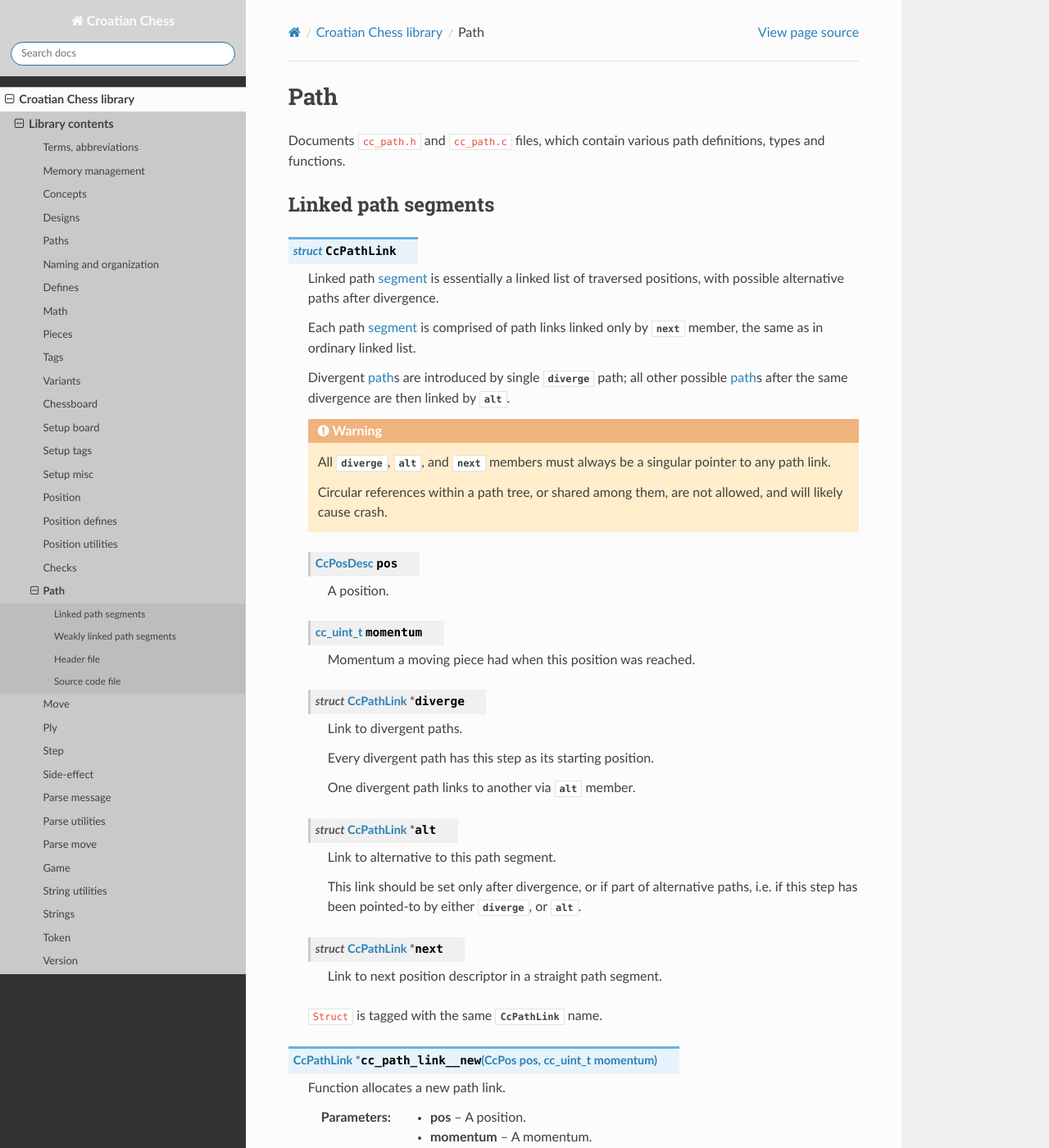
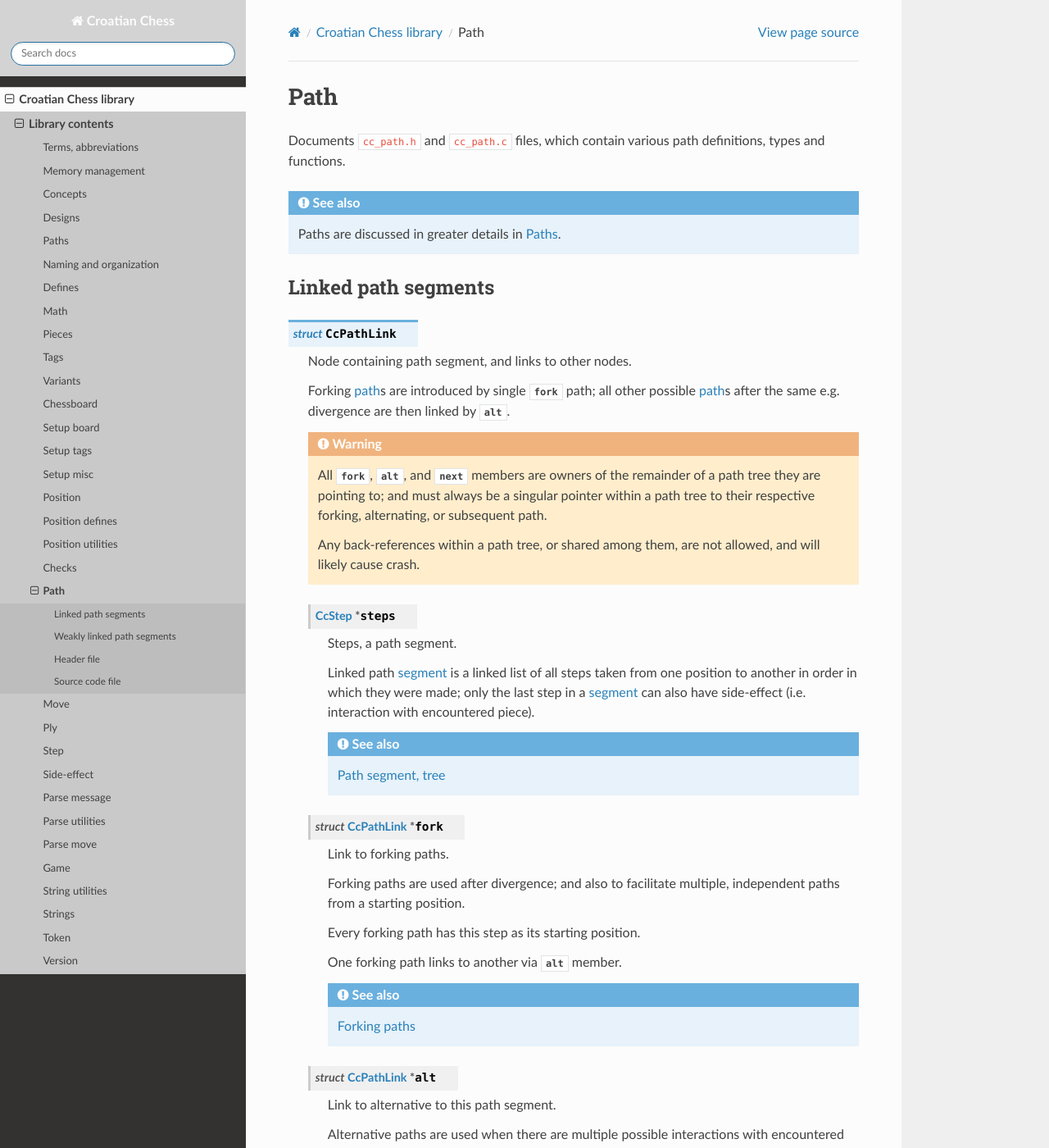
Before and after one commit to mmlacak/crochess, a Sphinx documentation site: the page built from docs/source/libcc/ccpath.rst, in a window 1280 px wide and 1400 px high. Shown: the whole window at 82% size. Built offline with Sphinx 7.4.7 and the Read the Docs theme 3.1.0, drawn with Linux system fonts in a browser that asks for light colours; some of the changed text lies outside the part shown.

Commit message:
Fixed path link docs.

```diff
--- a/docs/source/libcc/ccpath.rst
+++ b/docs/source/libcc/ccpath.rst
@@ -12,6 +12,10 @@ Path
 Documents ``cc_path.h`` and ``cc_path.c`` files, which contain various
 path definitions, types and functions.
 
+.. seealso::
+
+    Paths are discussed in greater details in :doc:`paths`.
+
 .. _lbl-libcc-ccpath-linkedpathsegments:
 
 Linked path segments
@@ -19,64 +23,88 @@ Linked path segments
 
 .. c:struct:: CcPathLink
 
-    Linked path :term:`segment` is essentially a linked list of traversed positions,
-    with possible alternative paths after divergence.
+    Node containing path segment, and links to other nodes.
 
-    Each path :term:`segment` is comprised of path links linked only by
-    :c:member:`next` member, the same as in ordinary linked list.
-
-    Divergent :term:`path`\s are introduced by single :c:member:`diverge` path;
-    all other possible :term:`path`\s after the same divergence are then linked
+    Forking :term:`path`\s are introduced by single :c:member:`fork` path; all
+    other possible :term:`path`\s after the same e.g. divergence are then linked
     by :c:member:`alt`.
 
     .. warning::
 
-        All :c:member:`diverge`, :c:member:`alt`, and :c:member:`next` members
-        must always be a singular pointer to any path link.
+        All :c:member:`fork`, :c:member:`alt`, and :c:member:`next` members are
+        owners of the remainder of a path tree they are pointing to; and must
+        always be a singular pointer within a path tree to their respective
+        forking, alternating, or subsequent path.
 
-        Circular references within a path tree, or shared among them, are not
+        Any back-references within a path tree, or shared among them, are not
         allowed, and will likely cause crash.
 
-    .. c:member:: CcPosDesc pos
+    .. c:member:: CcStep * steps
 
-        A position.
+        Steps, a path segment.
 
-    .. c:member:: cc_uint_t momentum
+        Linked path :term:`segment` is a linked list of all steps taken from one
+        position to another in order in which they were made; only the last step
+        in a :term:`segment` can also have side-effect (i.e. interaction with
+        encountered piece).
 
-        Momentum a moving piece had when this position was reached.
+        .. seealso::
 
-    .. c:member:: struct CcPathLink * diverge
+            :ref:`lbl-libcc-paths-segmenttree`
 
-        Link to divergent paths.
+    .. c:member:: struct CcPathLink * fork
 
-        Every divergent path has this step as its starting position.
+        Link to forking paths.
 
-        One divergent path links to another via :c:member:`alt` member.
+        Forking paths are used after divergence; and also to facilitate multiple,
+        independent paths from a starting position.
+
+        Every forking path has this step as its starting position.
+
+        One forking path links to another via :c:member:`alt` member.
+
+        .. seealso::
+
+            :ref:`lbl-libcc-paths-segmenttree-forking`
 
     .. c:member:: struct CcPathLink * alt
 
         Link to alternative to this path segment.
 
+        Alternative paths are used when there are multiple possible interactions with
+        encountered piece.
+
         This link should be set only after divergence, or if part of alternative
-        paths, i.e. if this step has been pointed-to by either :c:member:`diverge`,
+        paths, i.e. if this step has been pointed-to by either :c:member:`fork`,
         or :c:member:`alt`.
+
+        .. seealso::
+
+            :ref:`lbl-libcc-paths-segmenttree-alternative`
 
     .. c:member:: struct CcPathLink * next
 
-        Link to next position descriptor in a straight path segment.
+        Link to subsequent path.
+
+        Subsequent paths are used when interaction does not produce multiple alternative
+        paths (e.g. when Serpent displaces Pawns), or when path segment is continuation of
+        movement in previous segment (e.g. a piece encounters transparent piece).
+
+        .. seealso::
+
+            :ref:`lbl-libcc-paths-segmenttree-subsequent`
 
     :c:`Struct` is tagged with the same :c:struct:`CcPathLink` name.
 
-.. c:function:: CcPathLink * cc_path_link__new( CcPos pos, cc_uint_t momentum )
+.. c:function:: CcPathLink * cc_path_link__new( CcStep * steps )
 
     Function allocates a new path link.
 
-    :param pos: A position.
-    :param momentum: A momentum.
+    :param steps: Steps, a path segment.
     :returns: Pointer to a newly allocated path link if successful,
         :c:data:`NULL` otherwise.
 
-.. c:function:: CcPathLink * cc_path_link_append( CcPathLink ** pl__iod_a, CcPos pos, cc_uint_t momentum )
+.. c:function:: CcPathLink * cc_path_link_append( CcPathLink ** pl__iod_a, CcStep * steps )
 
     Function appends a newly allocated path link to a given path segment,
     as its :c:member:`next` member.
@@ -85,8 +113,7 @@ Linked path segments
     with a newly allocated path link as its only element.
 
     :param pl__iod_a: **Ownership**, *optional* *input/output*; path segment.
-    :param pos: A position.
-    :param momentum: A momentum.
+    :param steps: Steps, a path segment.
     :returns: A weak pointer to a newly allocated linked position
               if successful, :c:data:`NULL` otherwise.
 
@@ -114,10 +141,10 @@ Linked path segments
 
 .. c:function:: CcPathLink * cc_path_link_fork( CcPathLink ** pl_step__a, CcPathLink ** pl_alt__n )
 
-    Function extends divergent paths of a given path step (:c:`pl_step__a`) with
+    Function extends forking paths of a given path step (:c:`pl_step__a`) with
     path segment (:c:`pl_alt__n`) as an additional alternative path.
 
-    If a given path step doesn't have divergent path yet, function initializes it
+    If a given path step doesn't have forking path yet, function initializes it
     with a given alternative path.
 
     .. note::
@@ -126,7 +153,7 @@ Linked path segments
         diverging path segment :c:`pl_step__a`; as a result, inner pointer
         :c:`*pl_alt__n` is :c:data:`NULL`\ed.
 
-    :param pl_step__a: **Ownership**; a path step from which to diverge.
+    :param pl_step__a: **Ownership**; a path step from which to fork.
     :param pl_alt__n: **Ownership transfer**; diverging path.
     :returns: Weak pointer to alternative path if successful,
         :c:data:`NULL` otherwise.
@@ -150,17 +177,17 @@ Linked path segments
 .. c:function:: size_t cc_path_link_len( CcPathLink * path_link, bool count_all )
 
     Function returns length of a given path segment; optionally also includes
-    :c:member:`diverge`, :c:member:`alt` branches.
+    :c:member:`fork`, :c:member:`alt` branches.
 
     :param path_link: A path segment.
-    :param count_all: Flag, whether to include :c:member:`diverge`, :c:member:`alt`
+    :param count_all: Flag, whether to include :c:member:`fork`, :c:member:`alt`
         path segments (if :c:data:`true`), or only a given path segment
         without branching (if :c:data:`false`).
     :returns: Length of a given path segment if successful, ``0`` otherwise.
 
 .. c:function:: size_t cc_path_link_count_all_seqments( CcPathLink * path_link )
 
-    Function returns count of all segments, including :c:member:`diverge`,
+    Function returns count of all segments, including :c:member:`fork`,
     :c:member:`alt` ones.
 
     :param path_link: A path segment.
@@ -169,7 +196,7 @@ Linked path segments
 .. c:function:: char * cc_path_link_to_string__new( CcPathLink * path_link )
 
     Function returns string containing user-readable representation of a complete
-    path tree, including :c:member:`diverge`, :c:member:`alt` branches.
+    path tree, including :c:member:`fork`, :c:member:`alt` branches.
 
     :param path_link: A path segment.
     :returns: A newly allocated, null-terminated (``'\0'``) string if
```
Also changed, not shown: 1 other file.
